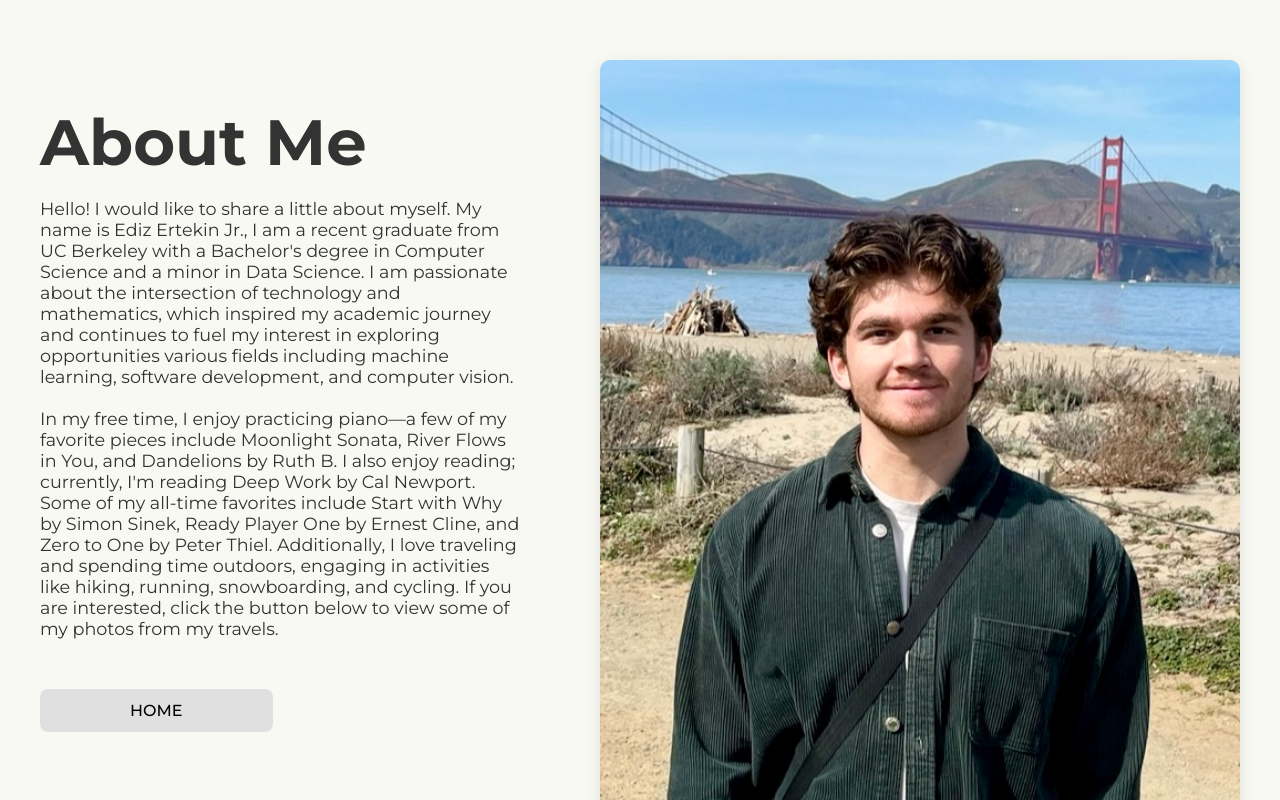
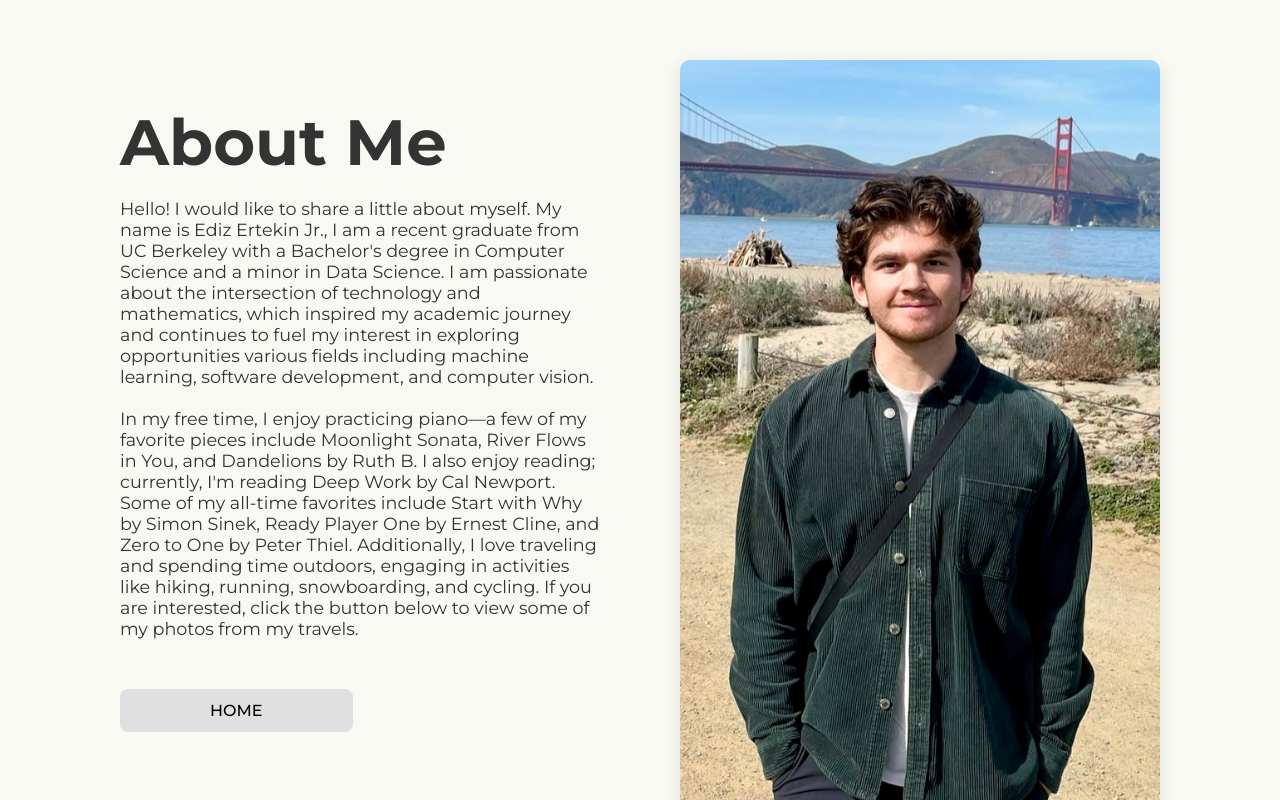
Before and after one commit to Edizjr22/personal_portfolio, a plain HTML site: page index.html in a window 1280 px wide. Both pictures are taken after a click on the button "ABOUT ME". Shown: the top 800 px of the page. Drawn offline with Linux system fonts and the light colour scheme.

Commit message:
fixed size of about me image

```diff
--- a/style.css
+++ b/style.css
@@ -104,7 +104,7 @@ body {
 
 #about-me .image {
   flex: 1;
-  max-width: 60%; /* Increased from 50% */
+  max-width: 40%; /* Increased from 50% */
 }
 
 #about-me .content {
```
